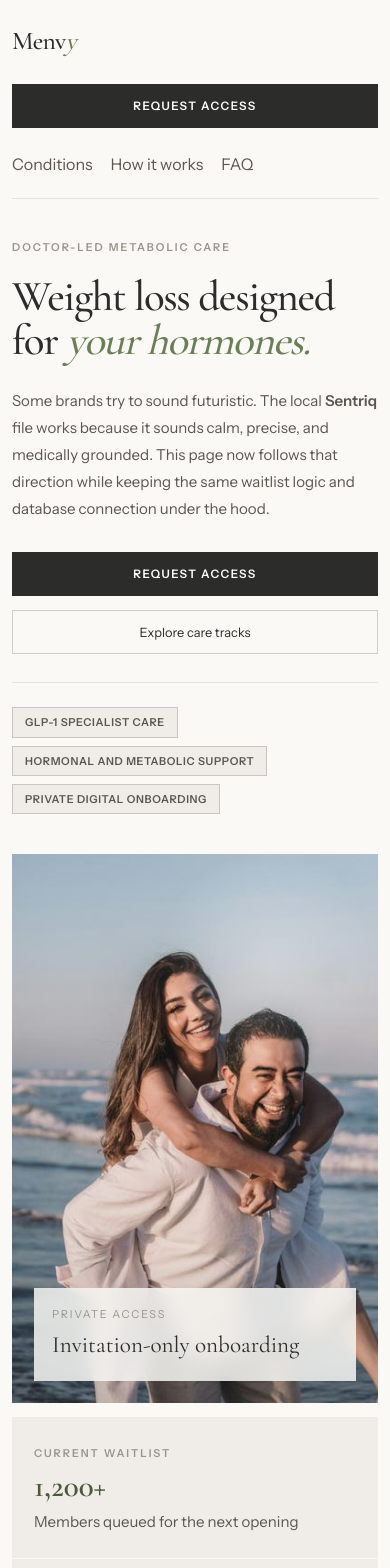
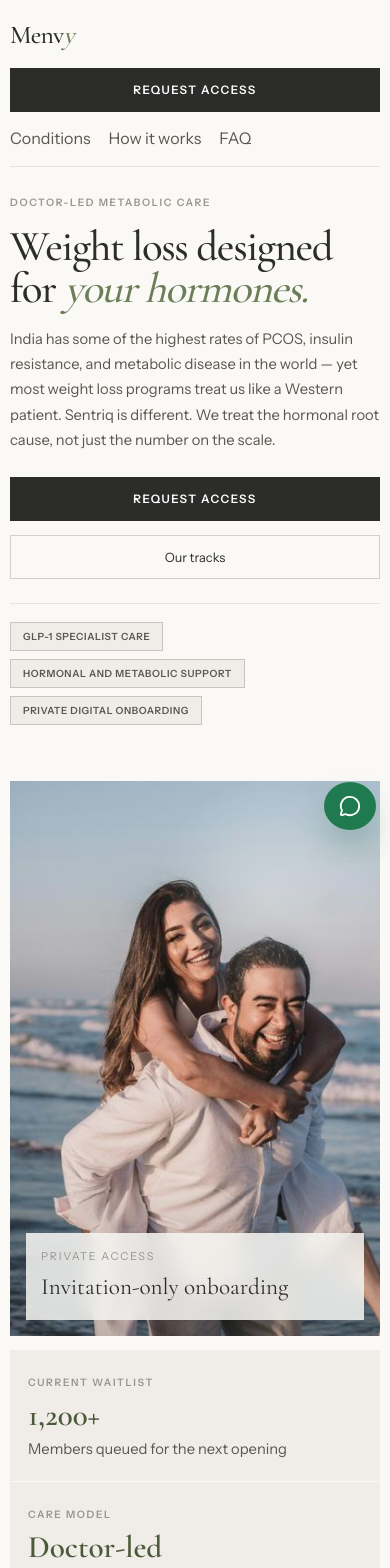
Before and after one commit to sunny2dutta/health_fit, a React (Vite) app in the folder client/: page / in a window 390 px wide. Shown: the top 1568 px of the page. Built offline with nearby package versions, Linux system fonts and the light colour scheme; no server answers.

Commit message:
Refine landing page copy and WhatsApp contact

```diff
--- a/client/src/App.css
+++ b/client/src/App.css
@@ -22,6 +22,9 @@
   gap: 24px;
   padding: 22px 0;
   background: var(--page-bg);
+  position: sticky;
+  top: 0;
+  z-index: 10;
 }
 
 .brand {
@@ -55,7 +58,9 @@
 
 .nav-cta,
 .btn-primary,
-.waitlist-button {
+.waitlist-button,
+.whatsapp-inline,
+.whatsapp-float {
   display: inline-flex;
   align-items: center;
   justify-content: center;
@@ -75,14 +80,16 @@
 
 .nav-cta:hover,
 .btn-primary:hover,
-.waitlist-button:hover {
+.waitlist-button:hover,
+.whatsapp-inline:hover,
+.whatsapp-float:hover {
   background: var(--page-accent-dark);
 }
 
 .hero {
   display: grid;
   grid-template-columns: minmax(0, 1.08fr) minmax(290px, 0.92fr);
-  min-height: 560px;
+  min-height: 520px;
 }
 
 .hero-copy,
@@ -92,6 +99,9 @@
 
 .hero-copy {
   padding-right: 34px;
+  display: flex;
+  flex-direction: column;
+  justify-content: center;
 }
 
 .eyebrow,
@@ -138,8 +148,9 @@
 }
 
 .hero-body {
-  margin: 24px 0 0;
-  max-width: 56ch;
+  margin: 22px 0 0;
+  max-width: 52ch;
+  font-size: 1rem;
 }
 
 .hero-actions {
@@ -159,6 +170,7 @@
   color: var(--page-ink);
   font-size: 0.8rem;
   text-decoration: none;
+  background: transparent;
 }
 
 .btn-secondary:hover {
@@ -169,8 +181,8 @@
   display: flex;
   flex-wrap: wrap;
   gap: 8px;
-  margin-top: 28px;
-  padding-top: 24px;
+  margin-top: 34px;
+  padding-top: 22px;
   border-top: 0.5px solid var(--page-border);
 }
 
@@ -271,7 +283,7 @@
 }
 
 .section {
-  padding: 64px 0;
+  padding: 76px 0;
   background: var(--page-bg);
 }
 
@@ -347,7 +359,7 @@
 .track-list {
   display: flex;
   flex-direction: column;
-  margin-top: 34px;
+  margin-top: 28px;
 }
 
 .track-row {
@@ -602,6 +614,19 @@
   margin: 16px 0 0;
 }
 
+.whatsapp-inline {
+  width: fit-content;
+  margin-top: 22px;
+  background: transparent;
+  border: 0.5px solid rgba(255, 255, 255, 0.16);
+  color: var(--waitlist-text);
+  text-decoration: none;
+}
+
+.whatsapp-inline:hover {
+  border-color: rgba(163, 177, 138, 0.8);
+}
+
 .waitlist-eyebrow {
   margin-bottom: 16px;
   color: var(--waitlist-muted);
@@ -738,6 +763,25 @@
   text-align: right;
 }
 
+.whatsapp-float {
+  position: fixed;
+  right: 18px;
+  bottom: 18px;
+  z-index: 20;
+  min-height: 52px;
+  padding: 0 18px;
+  border-radius: 999px;
+  background: #1f7a4f;
+  box-shadow: 0 18px 32px rgba(31, 122, 79, 0.24);
+  color: #fff;
+  text-decoration: none;
+}
+
+.whatsapp-float:hover {
+  background: #176241;
+  transform: translateY(-1px);
+}
+
 @media (max-width: 920px) {
   .hero,
   .section-grid,
@@ -755,7 +799,7 @@
 
   .hero-copy,
   .hero-visual {
-    padding: 40px 0;
+    padding: 34px 0;
   }
 
   .hero-copy {
@@ -789,6 +833,8 @@
   .site-nav {
     flex-wrap: wrap;
     justify-content: flex-start;
+    gap: 14px;
+    padding: 16px 0;
   }
 
   .nav-links {
@@ -801,7 +847,21 @@
   .hero h1,
   .section-title,
   .waitlist-copy h2 {
-    font-size: clamp(2.15rem, 11vw, 3rem);
+    font-size: clamp(2.05rem, 11vw, 2.8rem);
+    line-height: 0.98;
+  }
+
+  .eyebrow,
+  .waitlist-eyebrow,
+  .track-label,
+  .stat-label {
+    margin-bottom: 14px;
+    font-size: 0.64rem;
+    letter-spacing: 0.16em;
+  }
+
+  .hero {
+    min-height: auto;
   }
 
   .photo-strip,
@@ -815,7 +875,7 @@
 
   .waitlist-band {
     gap: 22px;
-    padding: 56px 0;
+    padding: 48px 0;
   }
 
   .waitlist-panel {
@@ -852,6 +912,7 @@
   .hero-actions {
     flex-direction: column;
     align-items: stretch;
+    margin-top: 24px;
   }
 
   .btn-primary,
@@ -860,7 +921,95 @@
     width: 100%;
   }
 
+  .pill-row {
+    margin-top: 24px;
+    padding-top: 18px;
+  }
+
+  .pill {
+    font-size: 0.62rem;
+  }
+
+  .section {
+    padding: 56px 0;
+  }
+
+  .hero-body,
+  .intro-copy p,
+  .track-content p,
+  .step-row p,
+  .waitlist-copy p,
+  .waitlist-note,
+  .faq-item p,
+  .stat-card p {
+    font-size: 0.92rem;
+    line-height: 1.72;
+  }
+
+  .quote-block {
+    padding: 42px 0;
+  }
+
   .site-footer p {
     text-align: left;
   }
+
+  .whatsapp-float {
+    right: 14px;
+    bottom: 14px;
+    min-height: 48px;
+    padding: 0 16px;
+  }
 }
+
+@media (max-width: 560px) {
+  .sentriq-page {
+    width: min(100vw - 20px, 920px);
+  }
+
+  .hero-copy,
+  .hero-visual {
+    padding: 28px 0;
+  }
+
+  .hero-body {
+    margin-top: 18px;
+  }
+
+  .portrait-main {
+    min-height: 320px;
+  }
+
+  .portrait-overlay {
+    inset: auto 16px 16px;
+    padding: 15px;
+  }
+
+  .stat-card,
+  .stat-box {
+    padding: 18px;
+  }
+
+  .section {
+    padding: 48px 0;
+  }
+
+  .track-row,
+  .step-row {
+    padding: 20px 0;
+  }
+
+  .testimonial-body {
+    padding: 20px 16px;
+  }
+
+  .whatsapp-float span {
+    display: none;
+  }
+
+  .whatsapp-float {
+    width: 52px;
+    padding: 0;
+    border-radius: 50%;
+  }
+}
--- a/client/src/App.tsx
+++ b/client/src/App.tsx
@@ -1,7 +1,7 @@
 import { useEffect, useMemo, useState } from 'react';
 import type { FormEvent } from 'react';
 import { AnimatePresence, motion } from 'framer-motion';
-import { ArrowRight } from 'lucide-react';
+import { ArrowRight, MessageCircle } from 'lucide-react';
 import { getApiUrl } from './lib/api';
 import './App.css';
 
@@ -25,16 +25,16 @@ const heroPills = [
 
 const introStats = [
   {
-    value: '65+',
-    label: 'Cities supported through the current remote-first model',
+    value: '15%+',
+    label: 'average body weight lost over 6 months',
   },
   {
-    value: '1:1',
-    label: 'Higher-touch onboarding presentation and conversion path',
+    value: '4',
+    label: 'specialised life-stage tracks',
   },
   {
-    value: '24/7',
-    label: 'Always-on waitlist capture through the existing backend',
+    value: '100%',
+    label: 'online — consultations, labs & delivery',
   },
 ];
 
@@ -103,6 +103,14 @@ const trackOptions = [
 ];
 
 const genderOptions = ['Female', 'Male', 'Prefer not to say'];
+
+const whatsAppNumber = String(import.meta.env.VITE_WHATSAPP_NUMBER || '').replace(/\D/g, '');
+const whatsAppPrefill =
+  import.meta.env.VITE_WHATSAPP_PREFILL ||
+  'Hi Menvy, I would like to learn more about the programme and current availability.';
+const whatsAppChatUrl = whatsAppNumber
+  ? `https://wa.me/${whatsAppNumber}?text=${encodeURIComponent(whatsAppPrefill)}`
+  : null;
 
 const fallbackTestimonials: HomepageTestimonial[] = [
   {
@@ -318,16 +326,16 @@ function App() {
             for <em>your hormones.</em>
           </h1>
           <p className="hero-body">
-            Some brands try to sound futuristic. The local <strong>Sentriq</strong> file works
-            because it sounds calm, precise, and medically grounded. This page now follows that
-            direction while keeping the same waitlist logic and database connection under the hood.
+            India has some of the highest rates of PCOS, insulin resistance, and metabolic disease
+            in the world — yet most weight loss programs treat us like a Western patient. Sentriq
+            is different. We treat the hormonal root cause, not just the number on the scale.
           </p>
           <div className="hero-actions">
             <a className="btn-primary" href="#waitlist">
               Request access
             </a>
             <a className="btn-secondary" href="#tracks">
-              Explore care tracks
+              Our tracks
             </a>
           </div>
           <div className="pill-row">
@@ -360,8 +368,8 @@ function App() {
             </div>
             <div className="stat-card">
               <span className="stat-label">Care model</span>
-              <strong>Remote-first</strong>
-              <p>Structured onboarding and follow-up through the existing flow</p>
+              <strong>Doctor-led</strong>
+              <p>Remote onboarding, follow-up, and medication review through one flow</p>
             </div>
           </div>
         </motion.div>
@@ -372,21 +380,23 @@ function App() {
           <div>
             <p className="eyebrow">The difference</p>
             <h2 className="section-title">
-              A calmer brand language with more <em>clinical trust.</em>
+              Built for <em>Indian bodies.</em>
             </h2>
           </div>
           <div className="intro-copy-wrap">
             <div className="intro-copy">
               <p>
-                The local file is strong because it avoids the usual wellness clichés. It uses
-                editorial restraint, a warm off-white palette, serif-led hierarchy, and a clear
-                invitation-only narrative that feels more premium and more trustworthy.
+                For millions of Indians, weight gain has little to do with willpower. It reflects
+                insulin resistance, hormonal change, sleep disruption, appetite signalling, and the
+                metabolic environment the body is operating inside.
               </p>
               <p>
-                This implementation now follows that same section rhythm more closely: split hero,
-                intro with stats, image strip, track list, quote block, testimonial row, FAQ, and a
-                dark invitation-only waitlist band. The current backend and Supabase-backed storage
-                remain unchanged.
+                <strong>
+                  Sentriq is the first weight management program in India built from the ground up
+                  for the Indian body and its hormonal reality.
+                </strong>{' '}
+                Our GLP-1 treatments are prescribed by specialist doctors who look at your whole
+                picture — your hormones, your history, your life — not just your weight.
               </p>
             </div>
             <div className="stat-rows">
@@ -411,6 +421,29 @@ function App() {
         <div className="photo-panel">
           <img className="media-image" src={stripImageThree} alt="" />
         </div>
+      </section>
+
+      <section className="testimonial-grid">
+        {testimonials.map((testimonial, index) => (
+          <motion.article
+            key={testimonial.person}
+            className="testimonial-card"
+            initial={{ opacity: 0, y: 22 }}
+            whileInView={{ opacity: 1, y: 0 }}
+            viewport={{ once: true, amount: 0.25 }}
+            transition={{ duration: 0.55, delay: index * 0.08 }}
+          >
+            <div className="testimonial-body">
+              <div className="testimonial-avatar" aria-hidden="true">
+                {testimonial.person.slice(0, 1)}
+              </div>
+              <div className="testimonial-stars">★★★★★</div>
+              <p className="testimonial-quote">{testimonial.quote}</p>
+              <p className="testimonial-person">{testimonial.person}</p>
+              <p className="testimonial-detail">{testimonial.detail}</p>
+            </div>
+          </motion.article>
+        ))}
       </section>
 
       <section className="section" id="tracks">
@@ -503,29 +536,6 @@ function App() {
         </div>
       </section>
 
-      <section className="testimonial-grid">
-        {testimonials.map((testimonial, index) => (
-          <motion.article
-            key={testimonial.person}
-            className="testimonial-card"
-            initial={{ opacity: 0, y: 22 }}
-            whileInView={{ opacity: 1, y: 0 }}
-            viewport={{ once: true, amount: 0.25 }}
-            transition={{ duration: 0.55, delay: index * 0.08 }}
-          >
-            <div className="testimonial-body">
-              <div className="testimonial-avatar" aria-hidden="true">
-                {testimonial.person.slice(0, 1)}
-              </div>
-              <div className="testimonial-stars">★★★★★</div>
-              <p className="testimonial-quote">{testimonial.quote}</p>
-              <p className="testimonial-person">{testimonial.person}</p>
-              <p className="testimonial-detail">{testimonial.detail}</p>
-            </div>
-          </motion.article>
-        ))}
-      </section>
-
       <section className="waitlist-band" id="waitlist">
         <div className="waitlist-copy">
           <p className="waitlist-eyebrow">Private access</p>
@@ -537,6 +547,18 @@ function App() {
             can reach out when the next place opens, using the same waitlist infrastructure already
             wired into the app.
           </p>
+          {whatsAppChatUrl ? (
+            <a
+              className="whatsapp-inline"
+              href={whatsAppChatUrl}
+              target="_blank"
+              rel="noreferrer"
+              aria-label="Chat with Menvy on WhatsApp"
+            >
+              <MessageCircle size={18} />
+              Chat on WhatsApp
+            </a>
+          ) : null}
         </div>
 
         <div className="waitlist-panel">
@@ -657,6 +679,18 @@ function App() {
           Waitlist endpoints and database connectivity preserved.
         </p>
       </footer>
+      {whatsAppChatUrl ? (
+        <a
+          className="whatsapp-float"
+          href={whatsAppChatUrl}
+          target="_blank"
+          rel="noreferrer"
+          aria-label="Open WhatsApp chat with Menvy"
+        >
+          <MessageCircle size={22} />
+          <span>Chat with Menvy</span>
+        </a>
+      ) : null}
     </main>
   );
 }
```
Also changed, not shown: 2 other files (tests, documents, lock files or other folders).
